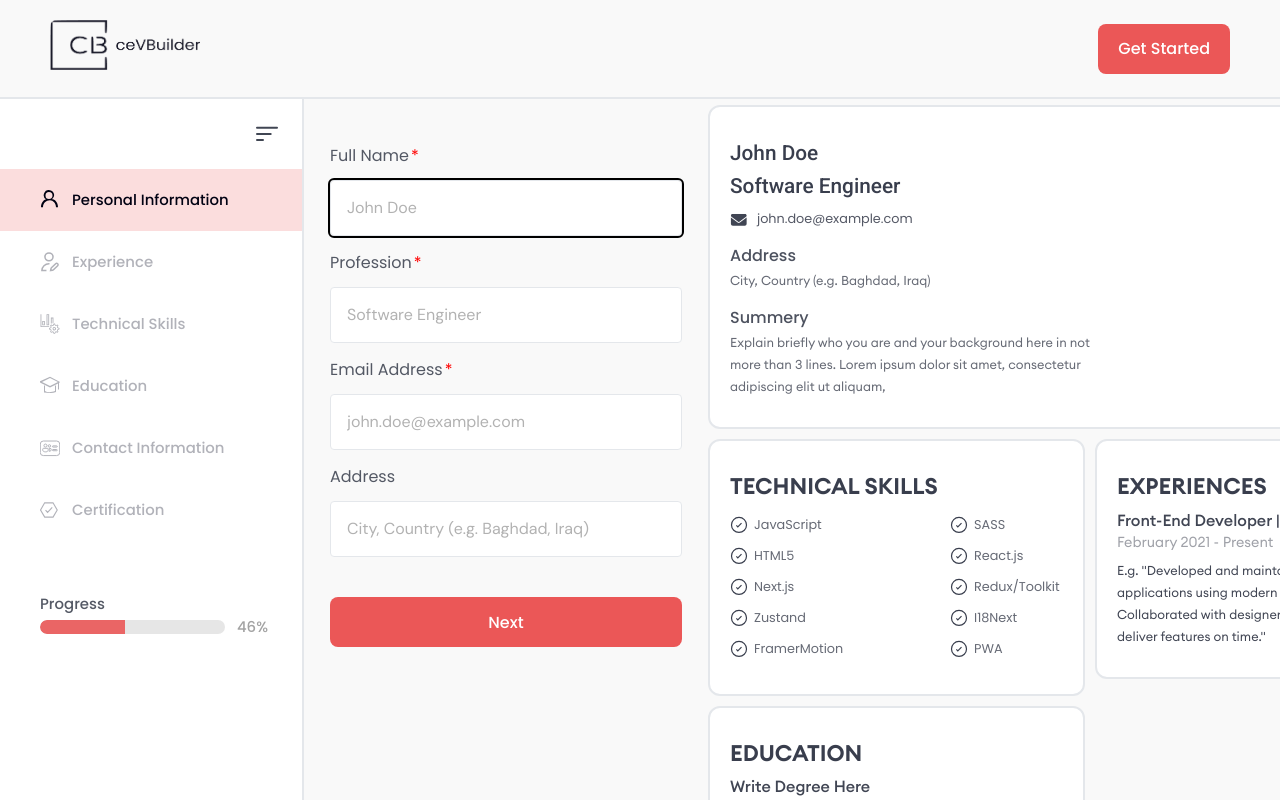
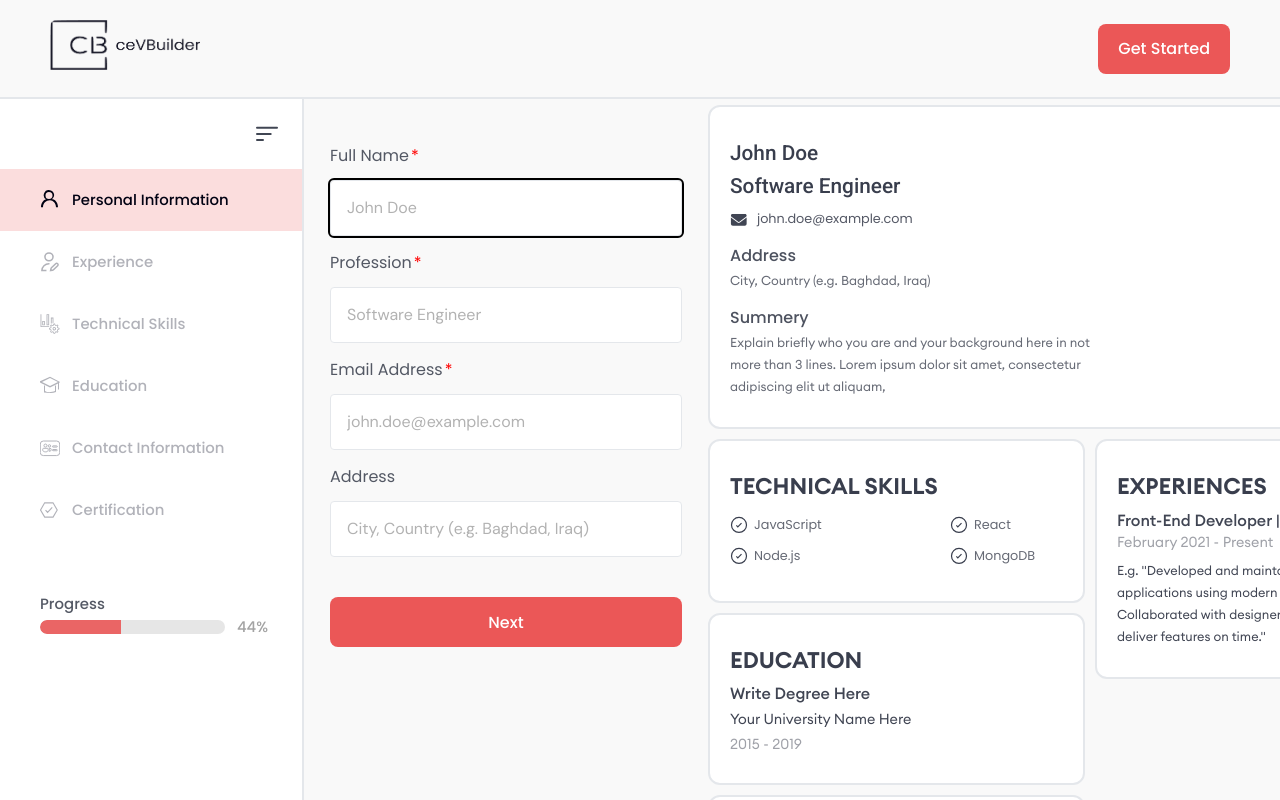
Before and after one commit to Moamal-2000/resume-builder, a Next.js app: page /builder in a window 1280 px wide. Shown: the top 800 px of the page. Built offline with nearby package versions, Linux system fonts and the light colour scheme.

Commit message:
feat(LiveResume): replace mock tech skills with live updating data

```diff
--- a/src/components/BuilderPage/LiveResume/TechSkills/TechSkills.jsx
+++ b/src/components/BuilderPage/LiveResume/TechSkills/TechSkills.jsx
@@ -1,19 +1,28 @@
+"use client";
+
 import SvgIcon from "@/components/Shared/SvgIcon";
-import { MY_TECH_SKILLS } from "@/data/staticData";
+import { getInputValueOrFallback } from "@/functions/helper";
+import { useFormsStore } from "@/stores/forms.store/forms.store";
 import s from "./TechSkills.module.scss";
 
 const TechSkills = () => {
+  const techSkillsInputs = useFormsStore((s) => s.techSkillsInputs);
+
   return (
     <section className={s.techSkills}>
       <h2>Technical Skills</h2>
 
       <ul className={s.skills}>
-        {MY_TECH_SKILLS.map((skill, index) => (
-          <li key={`${skill}-${index}`}>
-            <SvgIcon name="circularCorrect" />
-            {skill}
-          </li>
-        ))}
+        {techSkillsInputs.map((input, index) => {
+          const skill = getInputValueOrFallback(input);
+
+          return (
+            <li key={`${skill}-${index}`}>
+              <SvgIcon name="circularCorrect" />
+              {skill}
+            </li>
+          );
+        })}
       </ul>
     </section>
   );
--- a/src/stores/forms.store/states.js
+++ b/src/stores/forms.store/states.js
@@ -149,6 +149,17 @@ export const techSkillsInputs = [
     required: true,
     hasValidValue: false,
     id: 3,
+  },
+  {
+    label: "Skill 4",
+    name: "skill4",
+    type: "text",
+    value: "",
+    pattern: "^[a-zA-Z0-9.+\\-]{2,30}$",
+    placeholder: "MongoDB",
+    required: true,
+    hasValidValue: false,
+    id: 4,
   },
 ];
 
```
